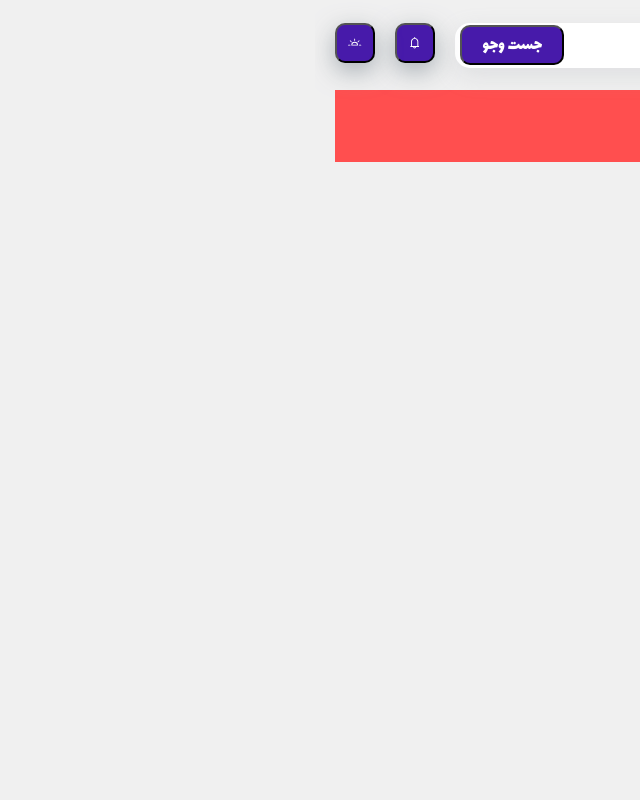
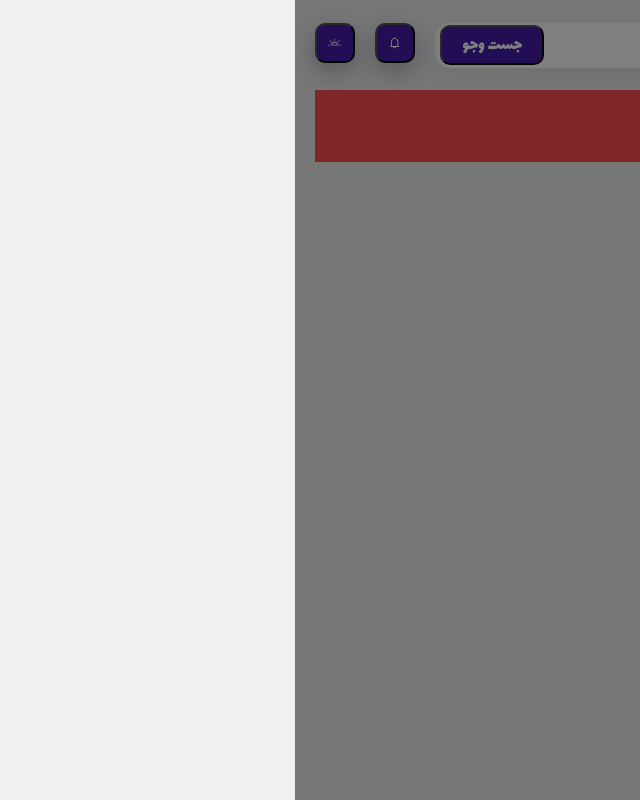
Before and after one commit to MohamadDesign/persiancms, a React (Create React App) app: page /comments in a window 1280 px wide. Shown: the whole page, without its empty margins (640-1280 px from the left). Built offline with nearby package versions, Linux system fonts and the light colour scheme.

Commit message:
add delete modal

```diff
--- a/public/index.html
+++ b/public/index.html
@@ -28,6 +28,11 @@
   </head>
   <body>
     <noscript>You need to enable JavaScript to run this app.</noscript>
+    <div id="root" style="width: 100%; height: 100vh"></div>
+    <div
+      id="modal-parent"
+    >
+  </div>
     <!--
       This HTML file is a template.
       If you open it directly in the browser, you will see an empty page.
--- a/src/Components/Comments/Comments.jsx
+++ b/src/Components/Comments/Comments.jsx
@@ -1,11 +1,13 @@
 import React from "react";
 import "./Comments.css";
 import ErrorBox from "../ErrorBox/ErrorBox";
+import DeleteModal from "../DeleteModal/DeleteModal";
 
 export default function Comments() {
   return (
     <>
       <ErrorBox msg="هیچ نظری یافت نشد" />
+      <DeleteModal />
     </>
   );
 }
--- /dev/null
+++ b/src/Components/DeleteModal/DeleteModal.css
@@ -0,0 +1,54 @@
+.modal-parent {
+  position: fixed;
+  top: 50%;
+  left: 50%;
+  transform: translate(-50%, -50%);
+  z-index: 2;
+  width: 100%;
+  height: 100vh;
+  background-color: rgba(0, 0, 0, 0.5);
+  display: flex;
+  align-items: center;
+  justify-content: center;
+  opacity: 0;
+  visibility: hidden;
+  transition: 0.4s;
+}
+
+.modal-parent.active {
+  opacity: 1;
+  visibility: visible;
+}
+
+.delete-modal {
+  background-color: var(--white);
+  padding: 50px;
+  text-align: center;
+  border-radius: 10px;
+}
+
+.delete-modal h1 {
+  font-size: 2rem;
+}
+
+.delete-modal-btns {
+  display: flex;
+  column-gap: 20px;
+}
+
+.delete-btn {
+  width: 100%;
+  margin-top: 30px;
+  font-size: 1.3rem;
+  padding: 18px 0;
+  cursor: pointer;
+  border-radius: 10px;
+  border: none;
+  outline: none;
+}
+
+.delete-modal-accept-btn {
+  background-color: var(--blue);
+  color: var(--white);
+  width: 100%;
+}
--- /dev/null
+++ b/src/Components/DeleteModal/DeleteModal.jsx
@@ -0,0 +1,20 @@
+import React from "react";
+import "./DeleteModal.css";
+import ReactDOM from "react-dom";
+
+export default function DeleteModal() {
+  return ReactDOM.createPortal(
+    <>
+      <div class="modal-parent active">
+        <div className="delete-modal">
+          <h1>آیا از حذف اطمینان دارید ؟</h1>
+          <div className="delete-modal-btns">
+            <button className="delete-btn delete-modal-accept-btn">بله</button>
+            <button className="delete-btn delete-modal-reject-btn">خیر</button>
+          </div>
+        </div>
+      </div>
+    </>,
+    document.getElementById("modal-parent")
+  );
+}
--- a/src/Components/Sidebar/Sidebar.jsx
+++ b/src/Components/Sidebar/Sidebar.jsx
@@ -15,7 +15,7 @@
 
         <ul className="sidebar-links">
           <li className="active">
-            <Link to="/">
+            <Link>
               <AiOutlineHome className="icon" />
               صفحه اصلی
             </Link>
--- a/src/index.js
+++ b/src/index.js
@@ -6,7 +6,7 @@
 import reportWebVitals from "./reportWebVitals";
 import "./custom.css";
 
-const root = ReactDOM.createRoot(document.querySelector("body"));
+const root = ReactDOM.createRoot(document.getElementById("root"));
 root.render(
   <React.StrictMode>
     <BrowserRouter>
```
